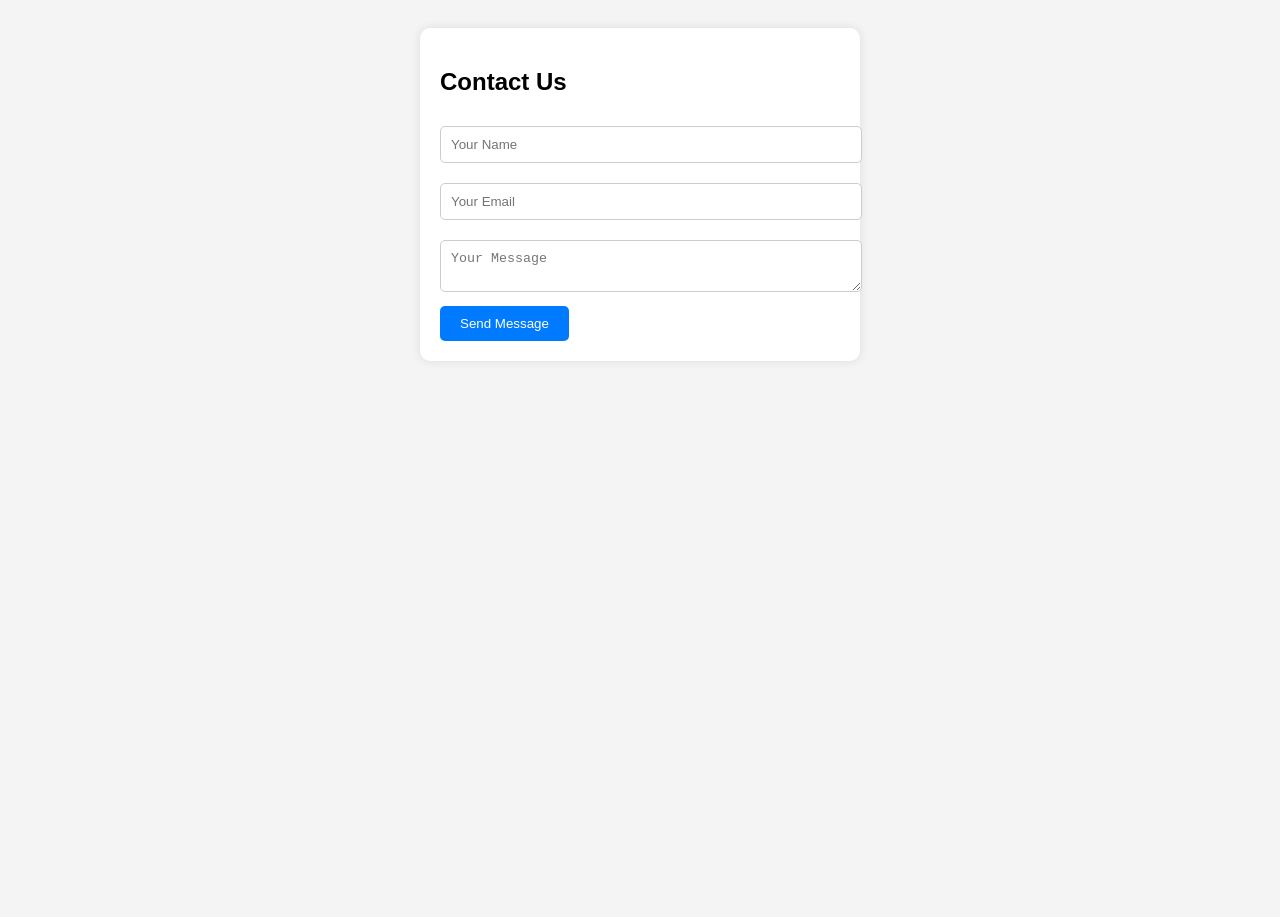
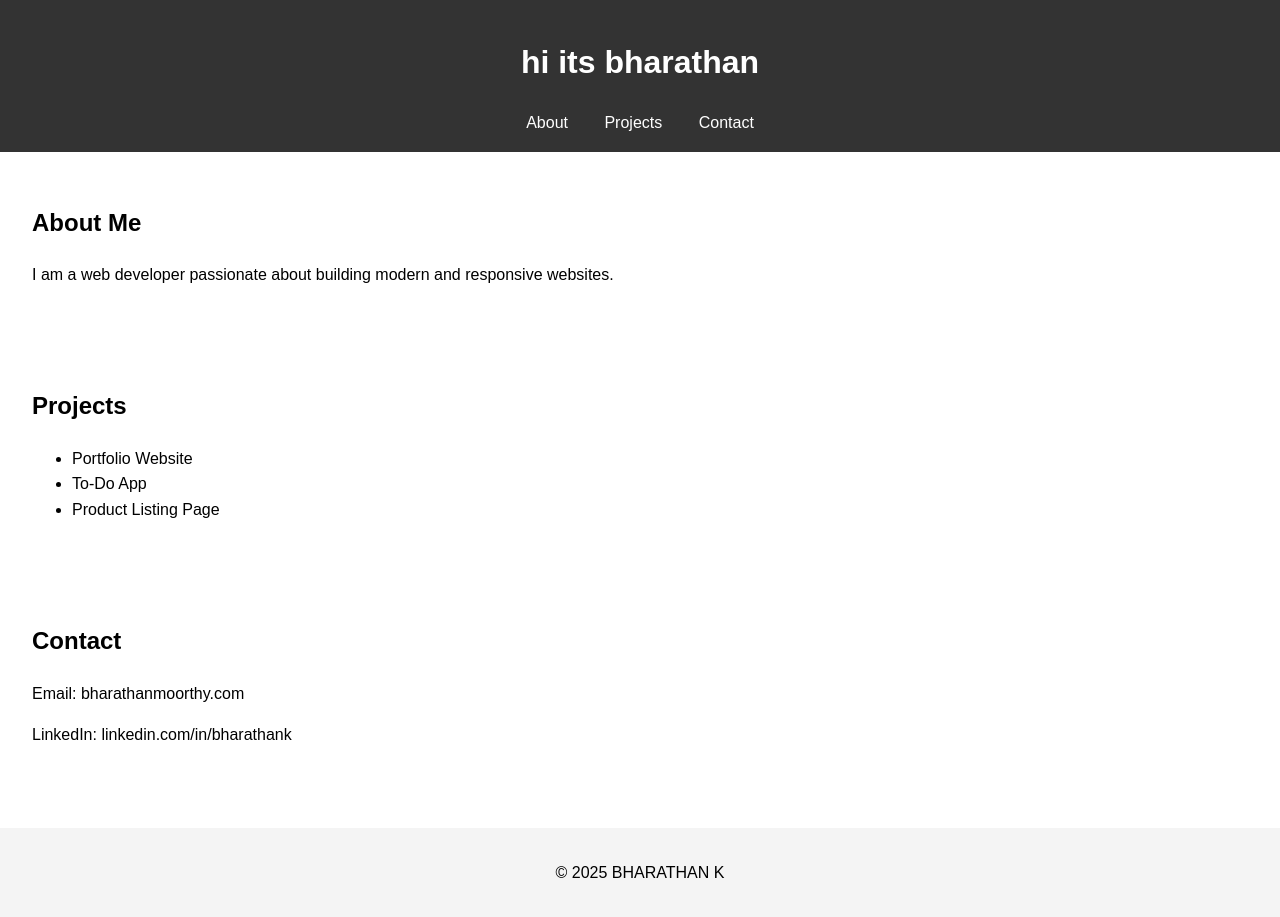
Before and after one commit to iambharathan/apex-planet-intern, a plain HTML site: page index.html in a window 1280 px wide. Before the commit the page ends 800 px from the top, so only its background shows below. Drawn offline with Linux system fonts and the light colour scheme.

Commit message:
Add files via upload

```diff
--- a/index.html
+++ b/index.html
@@ -3,75 +3,41 @@
 <head>
   <meta charset="UTF-8" />
   <meta name="viewport" content="width=device-width, initial-scale=1.0" />
-  <title>Contact Form</title>
-  <style>
-    body {
-      font-family: Arial, sans-serif;
-      padding: 20px;
-      background: #f4f4f4;
-    }
-    .contact-form {
-      background: #fff;
-      max-width: 400px;
-      margin: auto;
-      padding: 20px;
-      border-radius: 10px;
-      box-shadow: 0 0 10px rgba(0,0,0,0.1);
-    }
-    .contact-form input,
-    .contact-form textarea {
-      width: 100%;
-      padding: 10px;
-      margin: 10px 0;
-      border: 1px solid #ccc;
-      border-radius: 5px;
-    }
-    .contact-form button {
-      padding: 10px 20px;
-      background: #007bff;
-      color: #fff;
-      border: none;
-      border-radius: 5px;
-      cursor: pointer;
-    }
-    .contact-form button:hover {
-      background: #0056b3;
-    }
-  </style>
+  <title>My Portfolio</title>
+  <link rel="stylesheet" href="style.css" />
 </head>
-<script>
-    document.getElementById("contactForm").addEventListener("submit", function (e) {
-      e.preventDefault();
+<body>
+  <header>
+    <h1>hi its bharathan</h1>
+    <nav>
+      <a href="#about">About</a>
+      <a href="#projects">Projects</a>
+      <a href="#contact">Contact</a>
+    </nav>
+  </header>
 
-      const name = document.getElementById("name");
-      const email = document.getElementById("email");
-      const message = document.getElementById("message");
+  <section id="about">
+    <h2>About Me</h2>
+    <p>I am a web developer passionate about building modern and responsive websites.</p>
+  </section>
 
-      if (!name.value || !email.value || !message.value) {
-        alert("Please fill in all fields.");
-        return;
-      }
+  <section id="projects">
+    <h2>Projects</h2>
+    <ul>
+      <li>Portfolio Website</li>
+      <li>To-Do App</li>
+      <li>Product Listing Page</li>
+    </ul>
+  </section>
 
-      const emailPattern = /^[^ ]+@[^ ]+\.[a-z]{2,3}$/;
-      if (!email.value.match(emailPattern)) {
-        alert("Please enter a valid email address.");
-        return;
-      }
+  <section id="contact">
+    <h2>Contact</h2>
+    <p>Email: bharathanmoorthy.com</p>
+    <p>LinkedIn: linkedin.com/in/bharathank</p>
+  </section>
 
-      alert("Form submitted successfully!");
-      name.value = "";
-      email.value = "";
-      message.value = "";
-    });
-  </script>
-
-<body>
-  <form class="contact-form" id="contactForm">
-    <h2>Contact Us</h2>
-    <input type="text" id="name" placeholder="Your Name" />
-    <input type="email" id="email" placeholder="Your Email" />
-    <textarea id="message" placeholder="Your Message"></textarea>
-    <button type="submit">Send Message</button>
-  </form>
+  <footer>
+    <p>© 2025 BHARATHAN K</p>
+  </footer>
 </body>
 </html>
--- a/style.css
+++ b/style.css
@@ -1,31 +1,37 @@
 body {
-    background-color: #f9f9f9;
-    font-family: 'Segoe UI', sans-serif;
-    color: #333;
-    padding: 40px;
+    font-family: Arial, sans-serif;
+    margin: 0;
+    padding: 0;
+    line-height: 1.6;
   }
 
-  img {
-    width: 300px;
-    border-radius: 10px;
+  header {
+    background: #333;
+    color: #fff;
+    padding: 1rem;
+    text-align: center;
   }
 
-  a {
-    color: #0077cc;
+  nav a {
+    color: #fff;
+    margin: 0 1rem;
     text-decoration: none;
-    font-weight: bold;
   }
 
-  button {
-    background-color: #28a745;
-    color: white;
-    padding: 10px 20px;
-    border: none;
-    border-radius: 6px;
-    cursor: pointer;
-    font-size: 16px;
+  section {
+    padding: 2rem;
   }
 
-  button:hover {
-    background-color: #218838;
+  footer {
+    background: #f4f4f4;
+    text-align: center;
+    padding: 1rem;
+    margin-top: 2rem;
   }
+
+  @media (max-width: 600px) {
+    nav a {
+      display: block;
+      margin: 0.5rem 0;
+    }
+  }
```
Also changed, not shown: products.html (added, +53 -0 lines), todo.html (added, +44 -0 lines).
